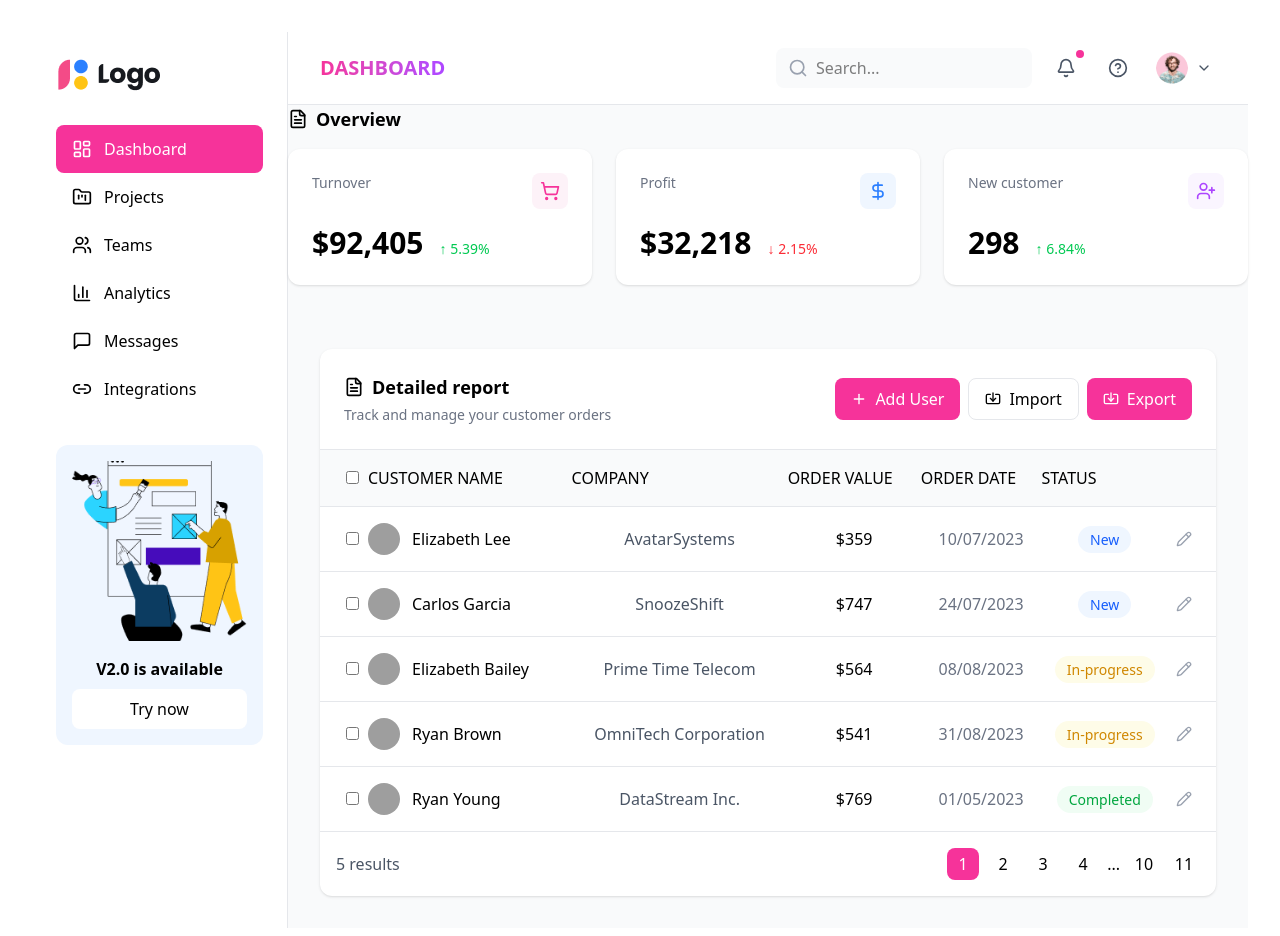
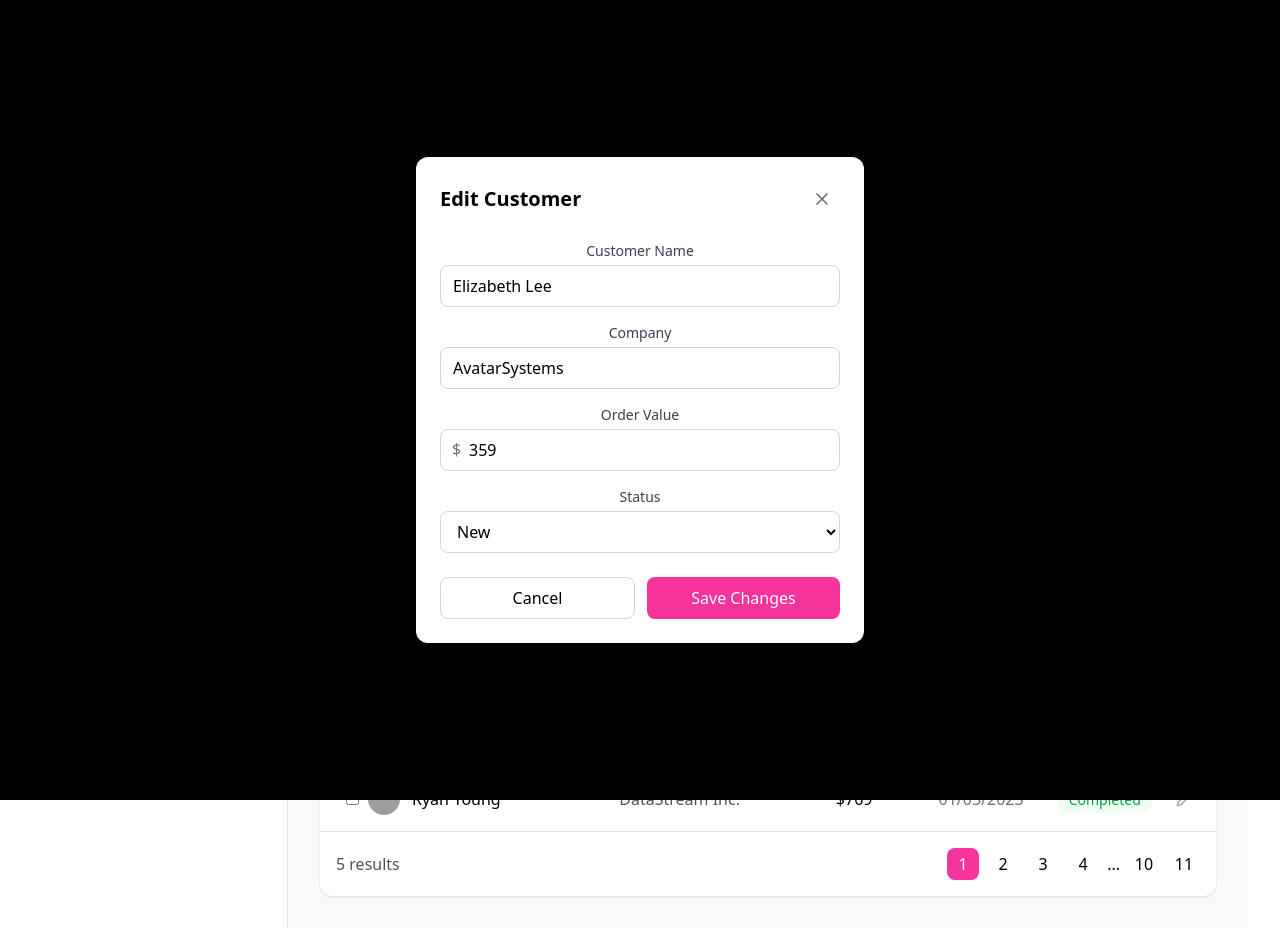
Before and after one commit to leminhtien289/Admin-app, a React (Vite) app: page / in a window 1280 px wide. Both pictures are taken after a click on the button 1184 px from the left and 539 px from the top of the page. Shown: the top 936 px of the page. Built offline with nearby package versions, Linux system fonts and the light colour scheme; data requests are answered from the project's data file; grey boxes are pictures that could not be loaded.

Commit message:
Click Edit Modal

```diff
--- /dev/null
+++ b/src/components/EditModal.jsx
@@ -0,0 +1,114 @@
+import React, { useState } from 'react';
+import { X } from 'lucide-react';
+
+const EditModal = ({ customer, onClose, onSave }) => {
+    const [formData, setFormData] = useState({
+        name: customer.name,
+        company: customer.company,
+        value: customer.value.replace('$', ''),
+        status: customer.status,
+    });
+
+    const handleSubmit = (e) => {
+        e.preventDefault();
+        onSave({
+            ...formData,
+            value: `$${formData.value}`,
+        });
+        onClose();
+    };
+
+    return (
+        <div className="fixed inset-0 bg-black bg-opacity-50 flex items-center justify-center z-50">
+            <div className="bg-white rounded-xl w-full max-w-md p-6">
+                <div className="flex justify-between items-center mb-6">
+                    <h2 className="text-xl font-semibold">Edit Customer</h2>
+                    <button onClick={onClose} className="p-2 hover:bg-gray-100 rounded-lg">
+                        <X size={20} className="text-gray-500" />
+                    </button>
+                </div>
+
+                <form onSubmit={handleSubmit}>
+                    <div className="space-y-4">
+                        <div>
+                            <label className="block text-sm font-medium text-gray-700 mb-1">
+                                Customer Name
+                            </label>
+                            <input
+                                type="text"
+                                value={formData.name}
+                                onChange={(e) => setFormData({ ...formData, name: e.target.value })}
+                                className="w-full px-3 py-2 border border-gray-300 rounded-lg focus:outline-none focus:ring-2 focus:ring-pink-500 focus:border-transparent"
+                                required
+                            />
+                        </div>
+
+                        <div>
+                            <label className="block text-sm font-medium text-gray-700 mb-1">
+                                Company
+                            </label>
+                            <input
+                                type="text"
+                                value={formData.company}
+                                onChange={(e) => setFormData({ ...formData, company: e.target.value })}
+                                className="w-full px-3 py-2 border border-gray-300 rounded-lg focus:outline-none focus:ring-2 focus:ring-pink-500 focus:border-transparent"
+                                required
+                            />
+                        </div>
+
+                        <div>
+                            <label className="block text-sm font-medium text-gray-700 mb-1">
+                                Order Value
+                            </label>
+                            <div className="relative">
+                                <span className="absolute left-3 top-2 text-gray-500">$</span>
+                                <input
+                                    type="number"
+                                    value={formData.value}
+                                    onChange={(e) => setFormData({ ...formData, value: e.target.value })}
+                                    className="w-full pl-7 pr-3 py-2 border border-gray-300 rounded-lg focus:outline-none focus:ring-2 focus:ring-pink-500 focus:border-transparent"
+                                    required
+                                    min="0"
+                                    step="0.01"
+                                />
+                            </div>
+                        </div>
+
+                        <div>
+                            <label className="block text-sm font-medium text-gray-700 mb-1">
+                                Status
+                            </label>
+                            <select
+                                value={formData.status}
+                                onChange={(e) => setFormData({ ...formData, status: e.target.value })}
+                                className="w-full px-3 py-2 border border-gray-300 rounded-lg focus:outline-none focus:ring-2 focus:ring-pink-500 focus:border-transparent"
+                            >
+                                <option value="New">New</option>
+                                <option value="In-progress">In-progress</option>
+                                <option value="Completed">Completed</option>
+                            </select>
+                        </div>
+                    </div>
+
+                    <div className="flex space-x-3 mt-6">
+                        <button
+                            type="button"
+                            onClick={onClose}
+                            className="flex-1 px-4 py-2 border border-gray-300 rounded-lg hover:bg-gray-50 transition-colors duration-150"
+                        >
+                            Cancel
+                        </button>
+                        <button
+                            type="submit"
+                            className="flex-1 px-4 py-2 bg-pink-500 text-white rounded-lg hover:bg-pink-600 transition-colors duration-150"
+                        >
+                            Save Changes
+                        </button>
+                    </div>
+                </form>
+            </div>
+        </div>
+    );
+};
+
+export default EditModal;
--- a/src/components/TableRow.jsx
+++ b/src/components/TableRow.jsx
@@ -1,7 +1,7 @@
 import React from 'react';
 import { Pencil } from 'lucide-react';
 
-const TableRow = ({ customer }) => {
+const TableRow = ({ customer, onEdit }) => {
     const statusColors = {
         'New': 'bg-blue-50 text-blue-600',
         'In-progress': 'bg-yellow-50 text-yellow-600',
@@ -30,6 +30,7 @@
             <td className="py-4 pr-4">
                 <button
                     className="p-2 hover:bg-gray-100 rounded-lg transition-colors duration-150"
+                    onClick={() => onEdit(customer)}
                 >
                     <Pencil size={16} className="text-gray-400" />
                 </button>
--- a/src/pages/Dashboard.jsx
+++ b/src/pages/Dashboard.jsx
@@ -1,6 +1,7 @@
 import React, { useState, useEffect } from 'react';
 import { FileText, Import, Import as Export, Plus } from 'lucide-react';
 import TableRow from '../components/TableRow';
+import EditModal from '../components/EditModal';
 
 export default function Dashboard() {
     const [customers, setCustomers] = useState([
@@ -26,12 +27,28 @@
             status: "Shipped"
         }
     ]);
+    const [editingCustomer, setEditingCustomer] = useState(null);
 
     useEffect(() => {
         fetch("http://localhost:3000/customers")
             .then(res => res.json())
             .then(customers => setCustomers(customers));
     }, []);
+
+    const handleEdit = (customer) => {
+        setEditingCustomer(customer);
+    };
+
+    const handleSave = (updatedCustomer) => {
+        setCustomers(prevCustomers =>
+            prevCustomers.map(customer =>
+                customer === editingCustomer
+                    ? { ...customer, ...updatedCustomer }
+                    : customer
+            )
+        );
+        setEditingCustomer(null);
+    };
 
     return (
         <div className="max-w-7xl mx-auto">
@@ -83,6 +100,7 @@
                                     <TableRow
                                         key={index}
                                         customer={customer}
+                                        onEdit={handleEdit}
                                     />
                                 ))}
                             </tbody>
@@ -112,6 +130,15 @@
                     </div>
                 </div>
             </section>
+
+            {editingCustomer && (
+                <EditModal
+                    customer={editingCustomer}
+                    onClose={() => setEditingCustomer(null)}
+                    onSave={handleSave}
+                />
+            )}
+
         </div>
     );
 }
```
Also changed, not shown: src/MinhChung/commit6.png (added).
